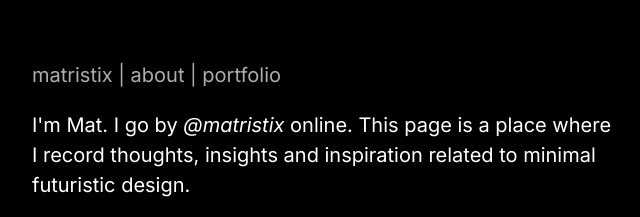
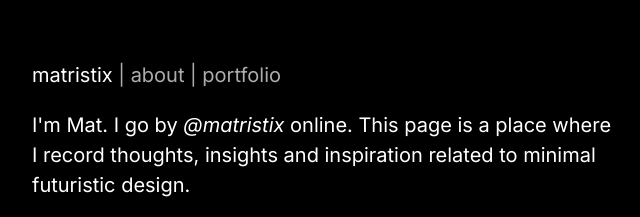
Before and after one commit to matristix/matristix.github.io, a plain HTML site: page index.html in a window 1280 px wide. Shown: the top 217 px of the page, 316-956 px from the left. Drawn offline with Linux system fonts and the light colour scheme.

Commit message:
Update index.html

```diff
--- a/index.html
+++ b/index.html
@@ -8,7 +8,9 @@
   <link rel="stylesheet" href="styles.css">
 </head>
 <body>
-  <h1>matristix | about | portfolio</h1>
+  <h1>
+  <a href="index.html">matristix</a> | about | portfolio
+  </h1>
   I'm Mat. I go by <i>@matristix</i> online. This page is a place where I record thoughts, insights and inspiration related to minimal futuristic design.
   <h2>writing</h2>
   <ul>
```
